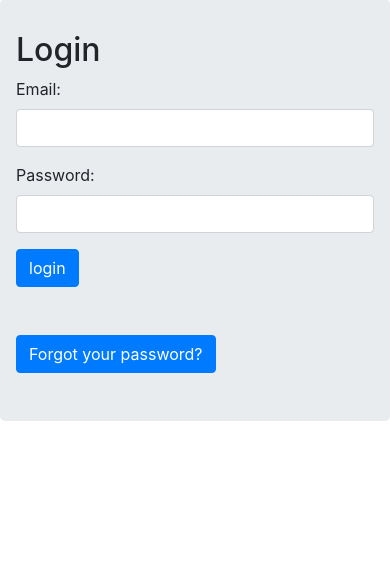
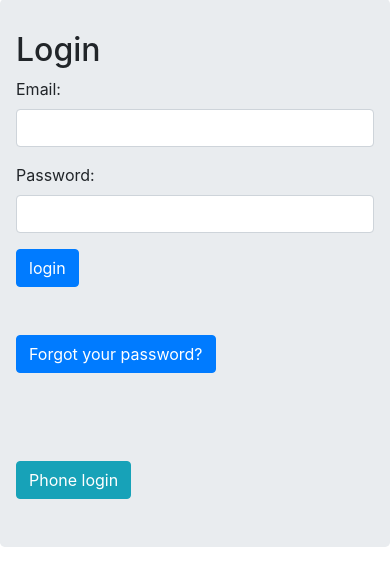
Before and after one commit to masoudma10/onlineshop, a Django app: page /accounts/login/ in a window 390 px wide. Shown: the part 57-643 px from the top of the page. Run offline with Django 3.2, Linux system fonts and the light colour scheme; some libraries are stand-ins or nearby versions.

Commit message:
create phone login

```diff
--- a/accounts/forms.py
+++ b/accounts/forms.py
@@ -65,3 +65,18 @@ class EditProfileForm(forms.ModelForm):
     class Meta:
         model = Profile
         fields = ('address','home_phone','date_of_birth','code_melli','code_post')
+
+
+class PhoneLoginForm(forms.Form):
+    phone = forms.IntegerField()
+
+
+    def clean_phone(self):
+        phone = User.objects.filter(phone=self.cleaned_data['phone'])
+        if not phone.exists():
+            raise forms.ValidationError('phone number does not exist')
+        return self.cleaned_data['phone']
+
+
+class VerifyCodeForm(forms.Form):
+    code = forms.IntegerField()
--- a/accounts/templates/accounts/login.html
+++ b/accounts/templates/accounts/login.html
@@ -9,4 +9,6 @@
     </form>
     <br><br>
     <p><a href="{% url 'accounts:reset_pass' %}" class="btn btn-primary">Forgot your password?</a></p>
+    <br><br><br>
+    <p><a href="{% url 'accounts:phone_login' %}" class="btn btn-info">Phone login</a></p>
 {% endblock %}
--- a/accounts/urls.py
+++ b/accounts/urls.py
@@ -8,7 +8,9 @@ app_name = 'accounts'
 
 urlpatterns = [
     path('login/',views.UserLogin.as_view(),name='login'),
+    path('phone_login/',views.phone_login,name='phone_login'),
     path('logout/',views.UserLogout.as_view(),name='logout'),
+    path('verify/<str:phone>/<int:rand_num>/',views.verify,name='verify'),
     path('edit_profile/<int:user_id>/',views.edit_profile,name='edit_profile'),
     path('dashboard/<int:user_id>/',views.user_dashboard,name='user_dashboard'),
     path('register/',views.UserRegister.as_view(),name='register'),
--- a/accounts/views.py
+++ b/accounts/views.py
@@ -1,15 +1,16 @@
+from django import forms
 from django.contrib.auth.decorators import login_required
 from django.shortcuts import render, redirect, get_object_or_404
 from django.views import View
-from .forms import UserLoginForm,UserRegisterForm,EditProfileForm
+from .forms import UserLoginForm,UserRegisterForm,EditProfileForm,PhoneLoginForm,VerifyCodeForm
 from .models import User,Profile
 from django.contrib import messages
 from django.contrib.auth import login, authenticate, logout
 from django.contrib.auth.mixins import LoginRequiredMixin
 from django.contrib.auth import views as auth_views
 from django.urls import reverse_lazy
-
-
+from random import randint
+from kavenegar import *
 
 class UserRegister(View):
 	form_class = UserRegisterForm
@@ -101,3 +102,37 @@ def edit_profile(request,user_id):
 	else:
 		form = EditProfileForm(instance=user.profile)
 		return render(request,'accounts/edit_profile.html',{'form':form})
+
+
+def phone_login(request):
+	if request.method == 'POST':
+		form = PhoneLoginForm(request.POST)
+		if form.is_valid():
+			phone = f"0{form.cleaned_data['phone']}"
+			rand_num = randint(1000,9999)
+			api = KavenegarAPI('785A784533315867732B6C6E754E4635676F463175515A52376634327A61746F4E6A3966362F38534A4E773D',)
+			params = {'sender': '', 'receptor': phone, 'message': f'login code: {rand_num}',}
+			api.sms_send(params)
+			return redirect('accounts:verify', phone,rand_num)
+
+	else:
+		form = PhoneLoginForm()
+
+	return render(request,'accounts/phone_login.html',{'form':form})
+
+
+def verify(request,phone,rand_num):
+	if request.method == 'POST':
+		form = VerifyCodeForm(request.POST)
+		if form.is_valid():
+			if rand_num == form.cleaned_data['code']:
+				user = get_object_or_404(User,phone=phone)
+
+				login(request,user)
+				messages.success(request,'logged in successfully' 'success')
+				return redirect('shop:home')
+			else:
+				messages.error(request,'Wrong code','danger')
+	else:
+		form = VerifyCodeForm()
+		return render(request,'accounts/verify.html',{'form':form})
```
Also changed, not shown: accounts/templates/accounts/phone_login.html (added, +8 -0 lines), accounts/templates/accounts/verify.html (added, +9 -0 lines).
